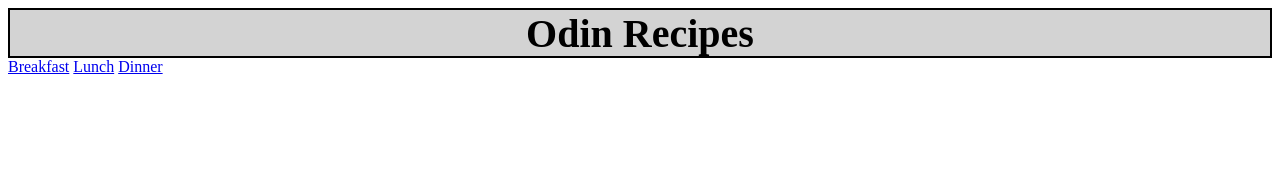
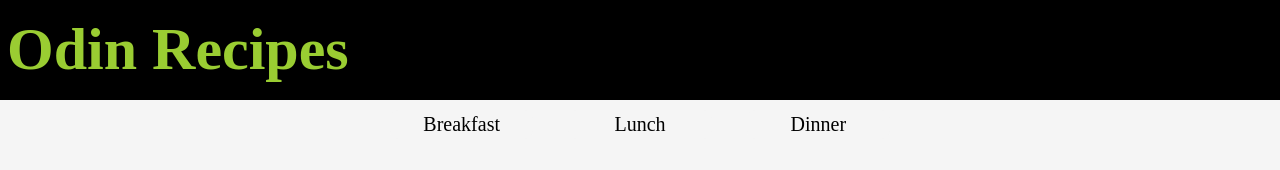
Before and after one commit to dodgycodes/odin-recipes, a plain HTML site: page index.html in a window 1280 px wide. Drawn offline with Linux system fonts and the light colour scheme.

Commit message:
Adding modified style.css file
This commit adds a modified CSS file where I styled the landing page
and changed the recipe links to stylized buttons

```diff
--- a/style.css
+++ b/style.css
@@ -1,15 +1,50 @@
+body {
+    background-color: whitesmoke;
+    margin: 0;
+    padding: 0;
+}
+
 h1 {
+    color: yellowgreen;
     font-family: 'Times New Roman', Times, serif;
     display: flex;
-    justify-content: center;
+    justify-content: flex-start;
     align-items: center;
     box-sizing: border-box;
-    font-size: 40px;
+    font-size: 60px;
     width: 100%;
-    height: 50px;
-    padding: 10px;
+    height: 100px;
+    padding: 7px;
+    border-bottom: 1px solid black;
+    margin: 0;
+    margin-bottom: 10px;
+    background-color: black;
+}
+
+.grid {
+    display: grid;
+    grid-template-columns: repeat(3, 1fr);
+    gap: 35px;
+    max-width: 500px;
+    margin: 0 auto;
+}
+
+.recipe-button {
+    background-color: whitesmoke;
+    /* border: 2px solid black; */
+    color: black;
+    padding: 3px 0px;
+    border-radius: 8px;
+    text-align: center;
+    font-size: 20px;
+    text-decoration: none;
+    display: inline-block;
+    transition: background-color 0.3s;
+}
+
+.recipe-button:hover {
     border: 2px solid black;
-    margin: 0;
-    background-color: lightgray;
-
+    background-color: yellowgreen;
+    border-color: black;
+    cursor: pointer;
 }
```
